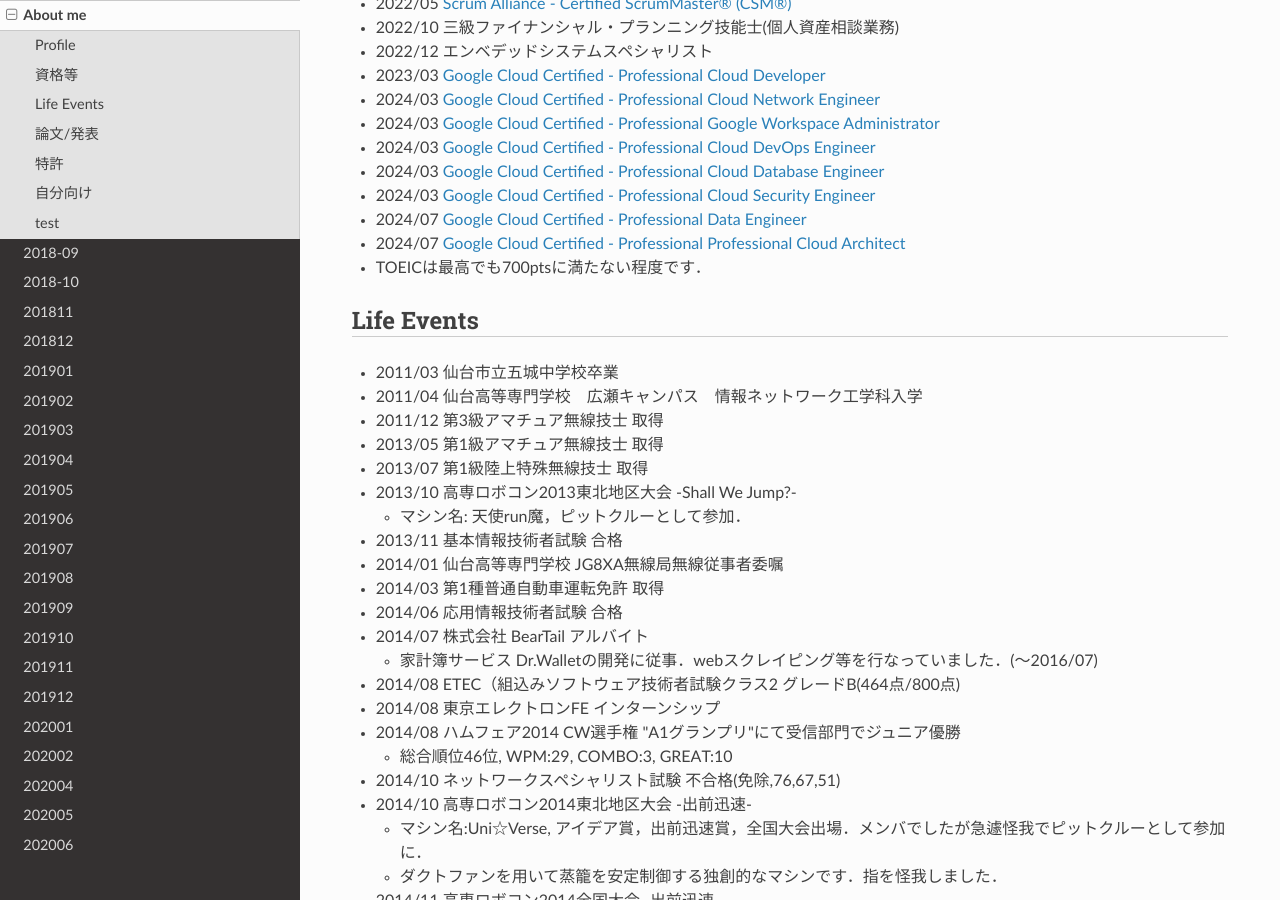
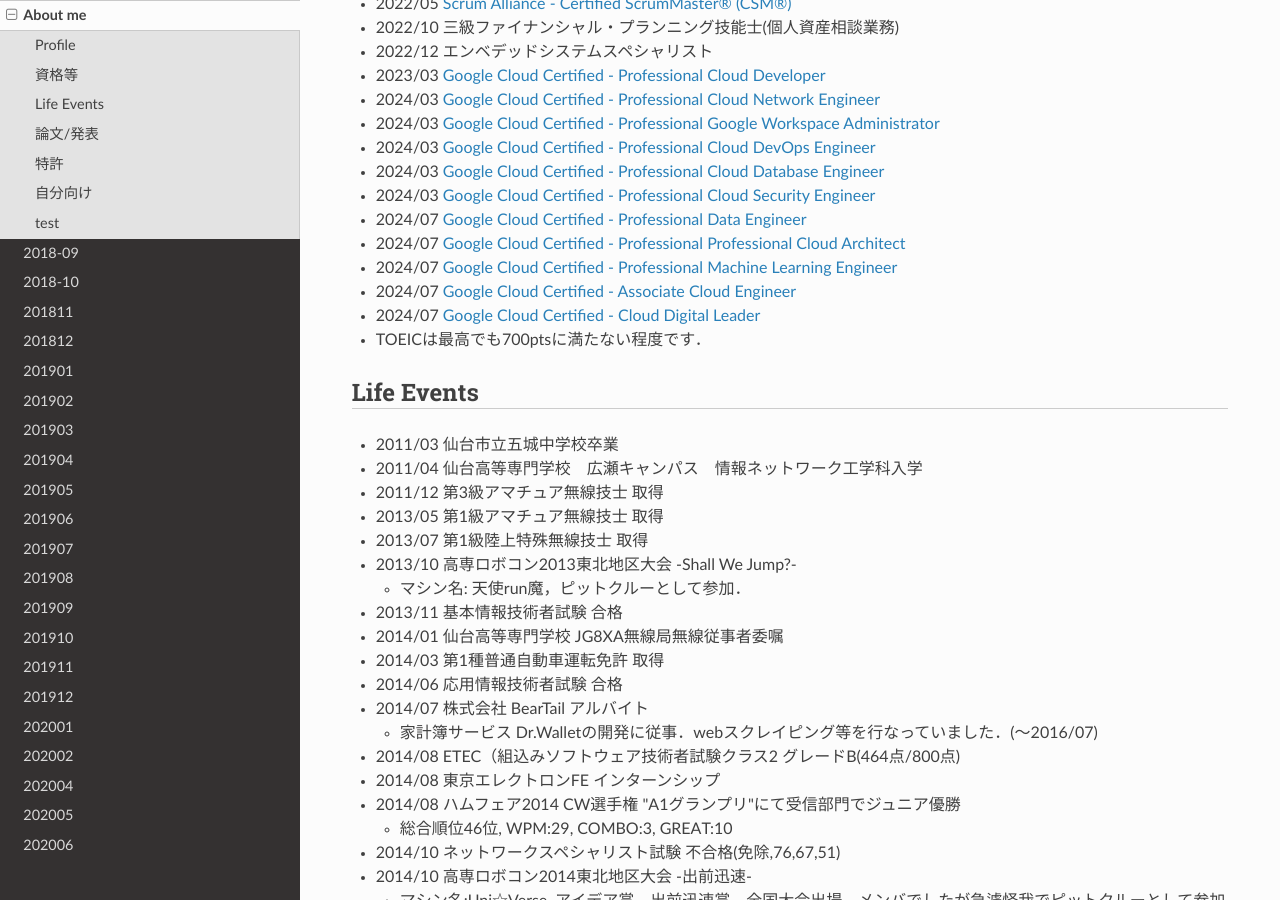
Before and after one commit to jp7fkf/JP7FKF-Warehouse, a Sphinx documentation site: the page built from source/profile.md, in a window 1280 px wide and 900 px high, scrolled down 1486 px. Built offline with Sphinx 7.4.7 and the Read the Docs theme 2.0.0, drawn with Linux system fonts in a browser that asks for light colours; some of the changed text lies outside the part shown.

Commit message:
2024-07-21 16:59:32 JST

```diff
--- a/source/_static/html/index.html
+++ b/source/_static/html/index.html
@@ -113,6 +113,9 @@
 <li>2024/03 <a class="reference external" href="https://www.credly.com/earner/earned/badge/9af6b69e-2ead-47b7-8930-e2202942e3da">Google Cloud Certified - Professional Cloud Security Engineer</a></li>
 <li>2024/07 <a class="reference external" href="https://www.credly.com/earner/earned/badge/e68cadb8-bb38-4d66-8181-6984352dfa55">Google Cloud Certified - Professional Data Engineer</a></li>
 <li>2024/07 <a class="reference external" href="https://www.credly.com/earner/earned/badge/50032a51-f3c4-41fa-bfd6-dd7933dee71d">Google Cloud Certified - Professional Cloud Architect</a></li>
+<li>2024/07 <a class="reference external" href="https://www.credly.com/earner/earned/badge/8d85405c-c4c5-4826-b63c-b7740ed389ed">Google Cloud Certified - Professional Machine Learning Engineer</a></li>
+<li>2024/07 <a class="reference external" href="https://www.credly.com/earner/earned/badge/cbd547e3-a4d1-4c68-b133-31f18eecc5ee">Google Cloud Certified - Associate Cloud Engineer</a></li>
+<li>2024/07 <a class="reference external" href="https://www.credly.com/earner/earned/badge/5701e777-fc0e-40fa-92ce-49d5386f2f1f">Google Cloud Certified - Cloud Digital Leader</a></li>
 <li>TOEICは最高でも700ptsに満たない程度です．</li>
 </ul>
 
@@ -241,6 +244,9 @@
 <li>2024/03 <a class="reference external" href="https://www.credly.com/earner/earned/badge/9af6b69e-2ead-47b7-8930-e2202942e3da">Google Cloud Certified - Professional Cloud Security Engineer</a></li>
 <li>2024/07 <a class="reference external" href="https://www.credly.com/earner/earned/badge/e68cadb8-bb38-4d66-8181-6984352dfa55">Google Cloud Certified - Professional Data Engineer</a></li>
 <li>2024/07 <a class="reference external" href="https://www.credly.com/earner/earned/badge/50032a51-f3c4-41fa-bfd6-dd7933dee71d">Google Cloud Certified - Professional Cloud Architect</a></li>
+<li>2024/07 <a class="reference external" href="https://www.credly.com/earner/earned/badge/8d85405c-c4c5-4826-b63c-b7740ed389ed">Google Cloud Certified - Professional Machine Learning Engineer</a></li>
+<li>2024/07 <a class="reference external" href="https://www.credly.com/earner/earned/badge/cbd547e3-a4d1-4c68-b133-31f18eecc5ee">Google Cloud Certified - Associate Cloud Engineer</a></li>
+<li>2024/07 <a class="reference external" href="https://www.credly.com/earner/earned/badge/5701e777-fc0e-40fa-92ce-49d5386f2f1f">Google Cloud Certified - Cloud Digital Leader</a></li>
 </ul>
 
 <h2>論文/発表</h2>
--- a/source/profile.md
+++ b/source/profile.md
@@ -62,6 +62,9 @@
   - 2024/03  [Google Cloud Certified - Professional Cloud Security Engineer](https://www.credly.com/earner/earned/badge/9af6b69e-2ead-47b7-8930-e2202942e3da)
   - 2024/07  [Google Cloud Certified - Professional Data Engineer](https://www.credly.com/earner/earned/badge/e68cadb8-bb38-4d66-8181-6984352dfa55)
   - 2024/07  [Google Cloud Certified - Professional Professional Cloud Architect](https://www.credly.com/earner/earned/badge/50032a51-f3c4-41fa-bfd6-dd7933dee71d)
+  - 2024/07  [Google Cloud Certified - Professional Machine Learning Engineer](https://www.credly.com/earner/earned/badge/8d85405c-c4c5-4826-b63c-b7740ed389ed)
+  - 2024/07  [Google Cloud Certified - Associate Cloud Engineer](https://www.credly.com/earner/earned/badge/cbd547e3-a4d1-4c68-b133-31f18eecc5ee)
+  - 2024/07  [Google Cloud Certified - Cloud Digital Leader](https://www.credly.com/earner/earned/badge/5701e777-fc0e-40fa-92ce-49d5386f2f1f)
   - TOEICは最高でも700ptsに満たない程度です．
 
 ## Life Events
@@ -152,6 +155,9 @@
   - 2024/03  [Google Cloud Certified - Professional Cloud Security Engineer](https://www.credly.com/earner/earned/badge/9af6b69e-2ead-47b7-8930-e2202942e3da)
   - 2024/07  [Google Cloud Certified - Professional Data Engineer](https://www.credly.com/earner/earned/badge/e68cadb8-bb38-4d66-8181-6984352dfa55)
   - 2024/07  [Google Cloud Certified - Professional Professional Cloud Architect](https://www.credly.com/earner/earned/badge/50032a51-f3c4-41fa-bfd6-dd7933dee71d)
+  - 2024/07  [Google Cloud Certified - Professional Machine Learning Engineer](https://www.credly.com/earner/earned/badge/8d85405c-c4c5-4826-b63c-b7740ed389ed)
+  - 2024/07  [Google Cloud Certified - Associate Cloud Engineer](https://www.credly.com/earner/earned/badge/cbd547e3-a4d1-4c68-b133-31f18eecc5ee)
+  - 2024/07  [Google Cloud Certified - Cloud Digital Leader](https://www.credly.com/earner/earned/badge/5701e777-fc0e-40fa-92ce-49d5386f2f1f)
 
 ## 論文/発表
   1. 橋本雄大, 袁巧微, "CNC装置を用いたホーンアンテナの製作," 平成28年度東北地区高等専門学校専攻科産学連携シンポジウム, T16-P-50, Nov. 2016.
```
Also changed, not shown: source/dialy/202407.md (+4 -0 lines).
